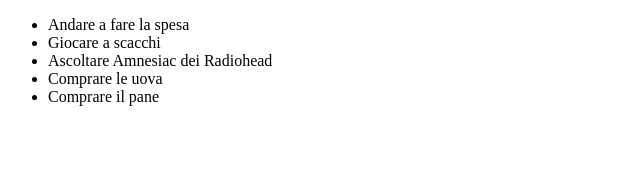
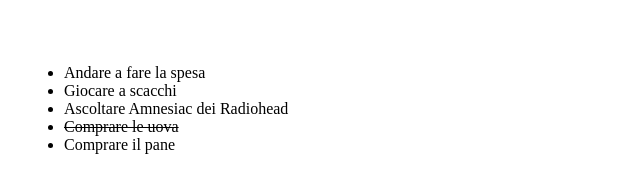
Before and after one commit to fedtoscano/vue-todolist, a plain HTML site: page index.html in a window 1280 px wide. Shown: the whole page, without its empty margins (0-640 px from the left). Drawn offline with nearby package versions, Linux system fonts and the light colour scheme.

Commit message:
aggiunto operatore ternario che permette di assegnare la classe css "done"

```diff
--- a/index.html
+++ b/index.html
@@ -11,7 +11,7 @@
 
     <div id="app">
         <ul>
-            <li v-for="(item, index) in todoList">
+            <li v-for="(item, index) in todoList" :class="(item.done===true) ? 'done' : ''">
                 <span>{{item.text}}</span>
             </li>
         </ul>
--- a/script/script.js
+++ b/script/script.js
@@ -17,7 +17,7 @@ createApp({
         },
         {
             text:'Comprare le uova',
-            done: false,
+            done: true,
         },
         {
             text:'Comprare il pane',
--- a/style/style.css
+++ b/style/style.css
@@ -0,0 +1,13 @@
+*{
+    padding: 0;
+    margin: 0;
+    box-sizing: border-box;
+}
+
+ul{
+    padding: 4rem;
+}
+
+.done{
+    text-decoration: line-through;
+}
```
